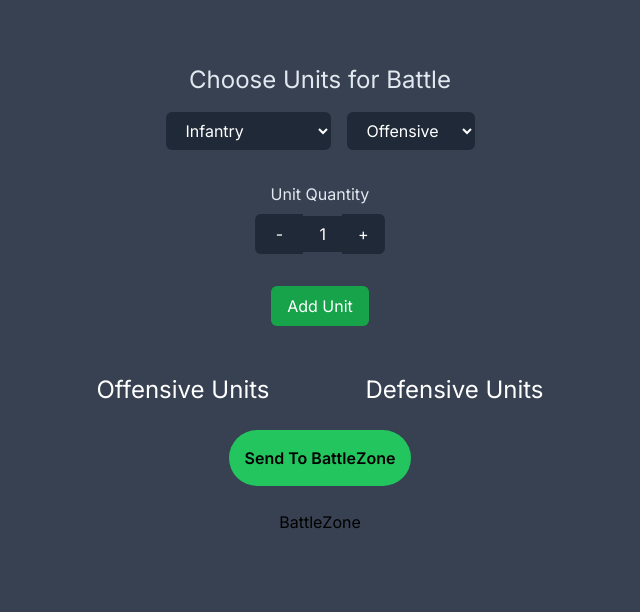
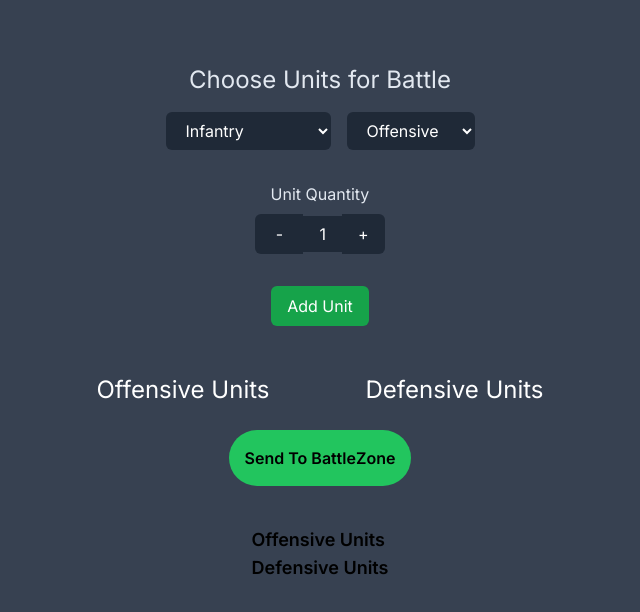
Before and after one commit to AshyLarryM/axis_and_allies_helper_v2, a Next.js app: page / in a window 1280 px wide. Shown: the top 612 px of the page, without its empty margins (320-960 px from the left). Built offline with nearby package versions, Linux system fonts and the light colour scheme.

Commit message:
BattleZone rendered init.

```diff
--- a/src/app/components/battlezone/BattleZone.tsx
+++ b/src/app/components/battlezone/BattleZone.tsx
@@ -1,10 +1,32 @@
+import { GroupedUnitsByRole } from "@/lib/units";
 interface BattleZoneProps {
-    offensiveUnits: any,
-    defensiveUnits: any,
+    offensiveUnits: GroupedUnitsByRole,
+    defensiveUnits: GroupedUnitsByRole,
 }
 
 export function BattleZone({ offensiveUnits, defensiveUnits }: BattleZoneProps) {
-  return (
-    <div>BattleZone</div>
-  )
+
+    function renderUnitsByValue(unitsByValue: GroupedUnitsByRole, attribute: string) {
+        return Object.entries(unitsByValue).map(([value, units]) => (
+            <div key={value} className="mb-4">
+                <h4 className="font-bold">{`${attribute} Value: ${value}`}</h4>
+                <ul>
+                    {units.map((unit, index) => (
+                        <li key={index}>
+                            {`${unit.name} x${unit.count}`}
+                        </li>
+                    ))}
+                </ul>
+            </div>
+        ));
+    }
+
+    return (
+        <div className="p-4">
+            <h3 className="text-lg font-semibold">Offensive Units</h3>
+            {renderUnitsByValue(offensiveUnits, "Attack")}
+            <h3 className="text-lg font-semibold">Defensive Units</h3>
+            {renderUnitsByValue(defensiveUnits, "Defense")}
+        </div>
+    );
 }
--- a/src/app/page.tsx
+++ b/src/app/page.tsx
@@ -27,13 +27,16 @@ export default function Home() {
 	}
 
 	function sendToBattleZone() {
-		const groupedByAttack = groupUnitsByAttribute(offensiveUnits, "attack")
-		const groupedByDefense = groupUnitsByAttribute(offensiveUnits, "defense")
+		if (offensiveUnits.length === 0 || defensiveUnits.length === 0) {
+			console.log("add units for battle.")
+			return;
+		}
+
+		const groupedByAttack = groupUnitsByAttribute(offensiveUnits, "attack");
+		const groupedByDefense = groupUnitsByAttribute(defensiveUnits, "defense");
 
 		setGroupedOffensiveUnits(groupedByAttack);
 		setGroupedDefensiveUnits(groupedByDefense);
-		console.log("Attacking: ", groupedOffensiveUnits),
-			console.log("Defending: ", groupedDefensiveUnits);
 	}
 
 	return (
@@ -59,7 +62,7 @@ export default function Home() {
 					<button onClick={sendToBattleZone} className="py-4 px-4 bg-green-500 rounded-full font-semibold">Send To BattleZone</button>
 				</div>
 				<div className="flex justify-center mt-6">
-					<BattleZone offensiveUnits={offensiveUnits} defensiveUnits={defensiveUnits} />
+					<BattleZone offensiveUnits={groupedOffensiveUnits} defensiveUnits={groupedDefensiveUnits} />
 				</div>
 			</div>
 		</main>
--- a/src/lib/units.ts
+++ b/src/lib/units.ts
@@ -10,6 +10,8 @@ export interface Unit {
     category: UnitType
     position: Position,
 }
+
+export type GroupedUnitsByRole = Record<number, Unit[]>;
 
 export function newUnit(name: UnitName, count: number, position: Position): Unit {
     switch (name) {
```
